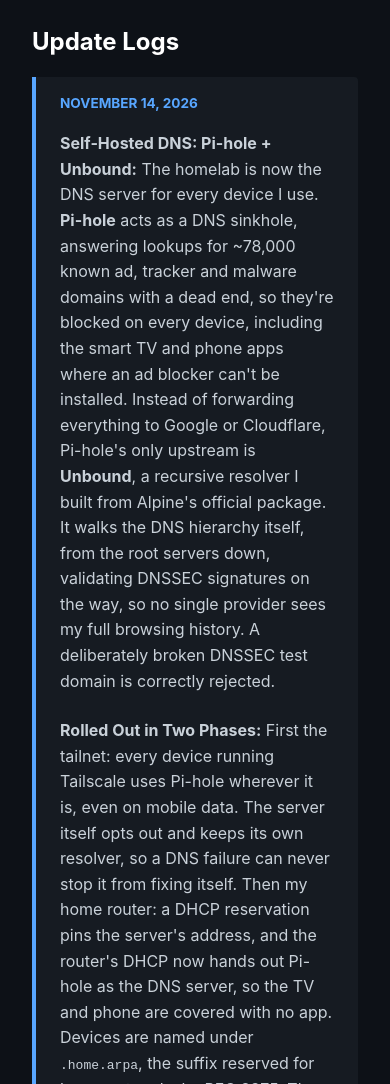
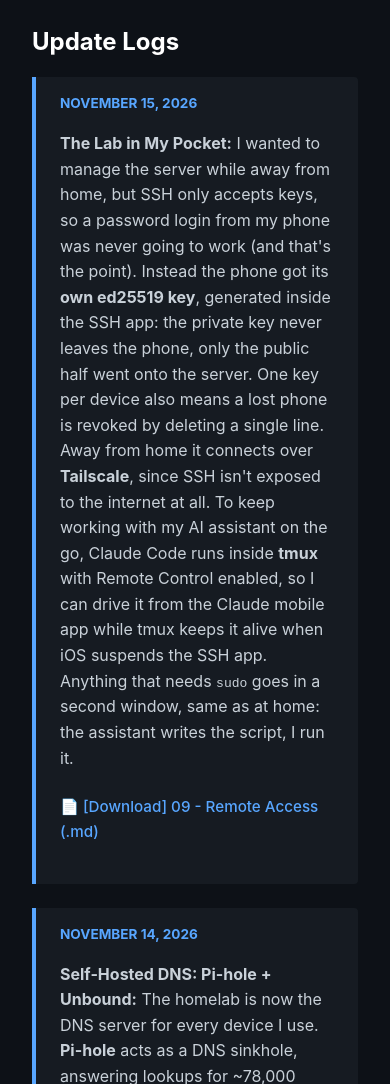
Before and after one commit to Hartmut-dev/Website, a plain HTML site: page homelab-blog.html in a window 390 px wide. Shown: the part 640-1724 px from the top of the page. Drawn offline with Linux system fonts and the light colour scheme.

Commit message:
Phone SSH access + tmux/Remote Control workflow (page 09, 10, log, blog)
Co-Authored-By: Claude Opus 5.5 <noreply@anthropic.com>

```diff
--- a/homelab-blog.html
+++ b/homelab-blog.html
@@ -76,6 +76,13 @@
             <p>Welcome to my development log for my personal home lab. I created this space to document my technical journey, troubleshooting steps, and configurations as I build this environment from bare metal up.</p>
 
             <h2>Update Logs</h2>
+            <div class="log-entry">
+                <span class="log-date">November 15, 2026</span>
+                <p><strong>The Lab in My Pocket:</strong> I wanted to manage the server while away from home, but SSH only accepts keys, so a password login from my phone was never going to work (and that's the point). Instead the phone got its <strong>own ed25519 key</strong>, generated inside the SSH app: the private key never leaves the phone, only the public half went onto the server. One key per device also means a lost phone is revoked by deleting a single line. Away from home it connects over <strong>Tailscale</strong>, since SSH isn't exposed to the internet at all. To keep working with my AI assistant on the go, Claude Code runs inside <strong>tmux</strong> with Remote Control enabled, so I can drive it from the Claude mobile app while tmux keeps it alive when iOS suspends the SSH app. Anything that needs <code>sudo</code> goes in a second window, same as at home: the assistant writes the script, I run it.</p>
+                <ul style="list-style: none; padding: 0;">
+                    <li><a href="docs/09_Remote_Access_Tailscale_and_Tunnels.md" class="nav-link" style="margin-bottom: 0.5rem; font-size: 0.95rem;">&#128196; [Download] 09 - Remote Access (.md)</a></li>
+                </ul>
+            </div>
             <div class="log-entry">
                 <span class="log-date">November 14, 2026</span>
                 <p><strong>Self-Hosted DNS: Pi-hole + Unbound:</strong> The homelab is now the DNS server for every device I use. <strong>Pi-hole</strong> acts as a DNS sinkhole, answering lookups for ~78,000 known ad, tracker and malware domains with a dead end, so they're blocked on every device, including the smart TV and phone apps where an ad blocker can't be installed. Instead of forwarding everything to Google or Cloudflare, Pi-hole's only upstream is <strong>Unbound</strong>, a recursive resolver I built from Alpine's official package. It walks the DNS hierarchy itself, from the root servers down, validating DNSSEC signatures on the way, so no single provider sees my full browsing history. A deliberately broken DNSSEC test domain is correctly rejected.</p>
```
Also changed, not shown: 3 other files.
